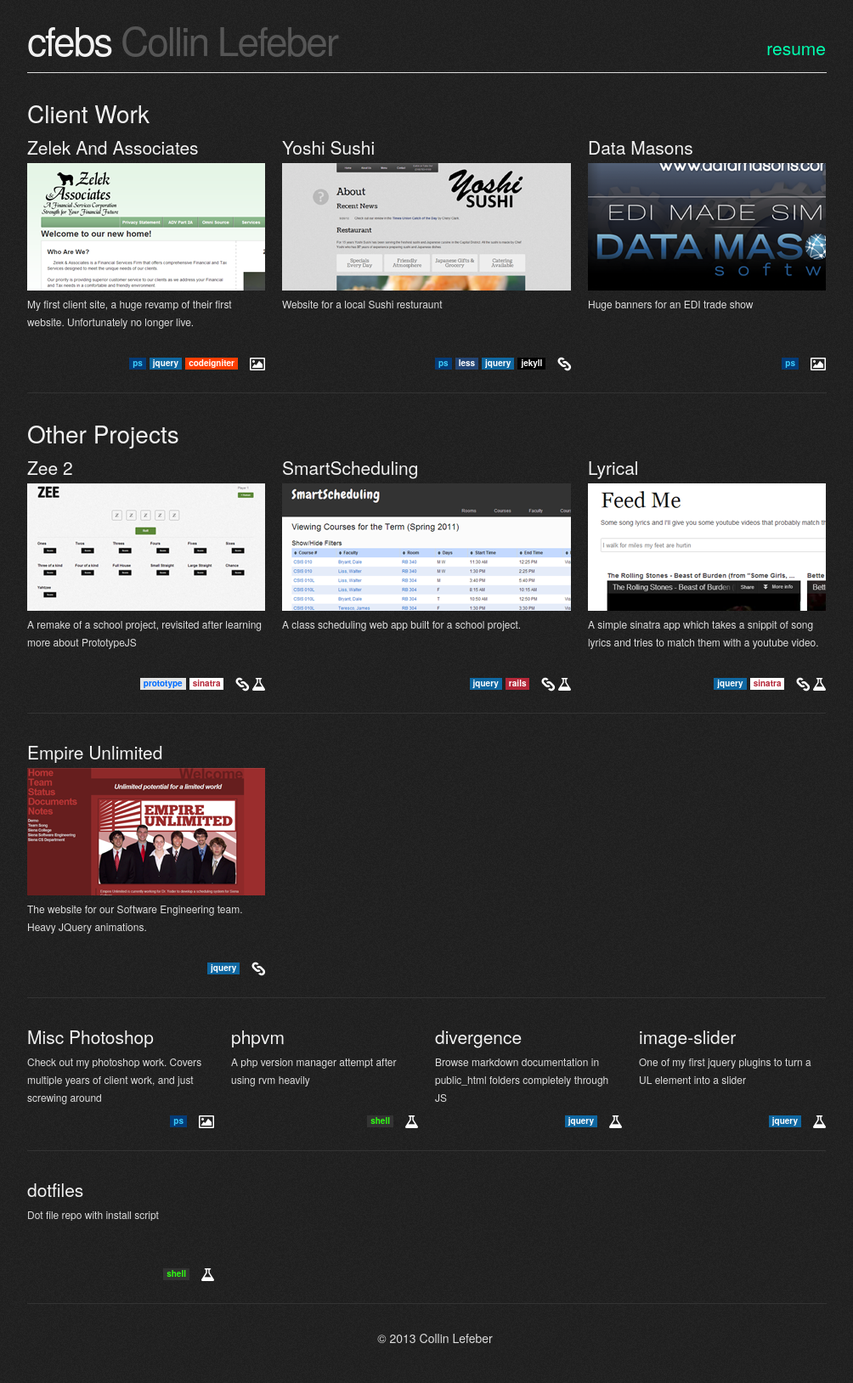
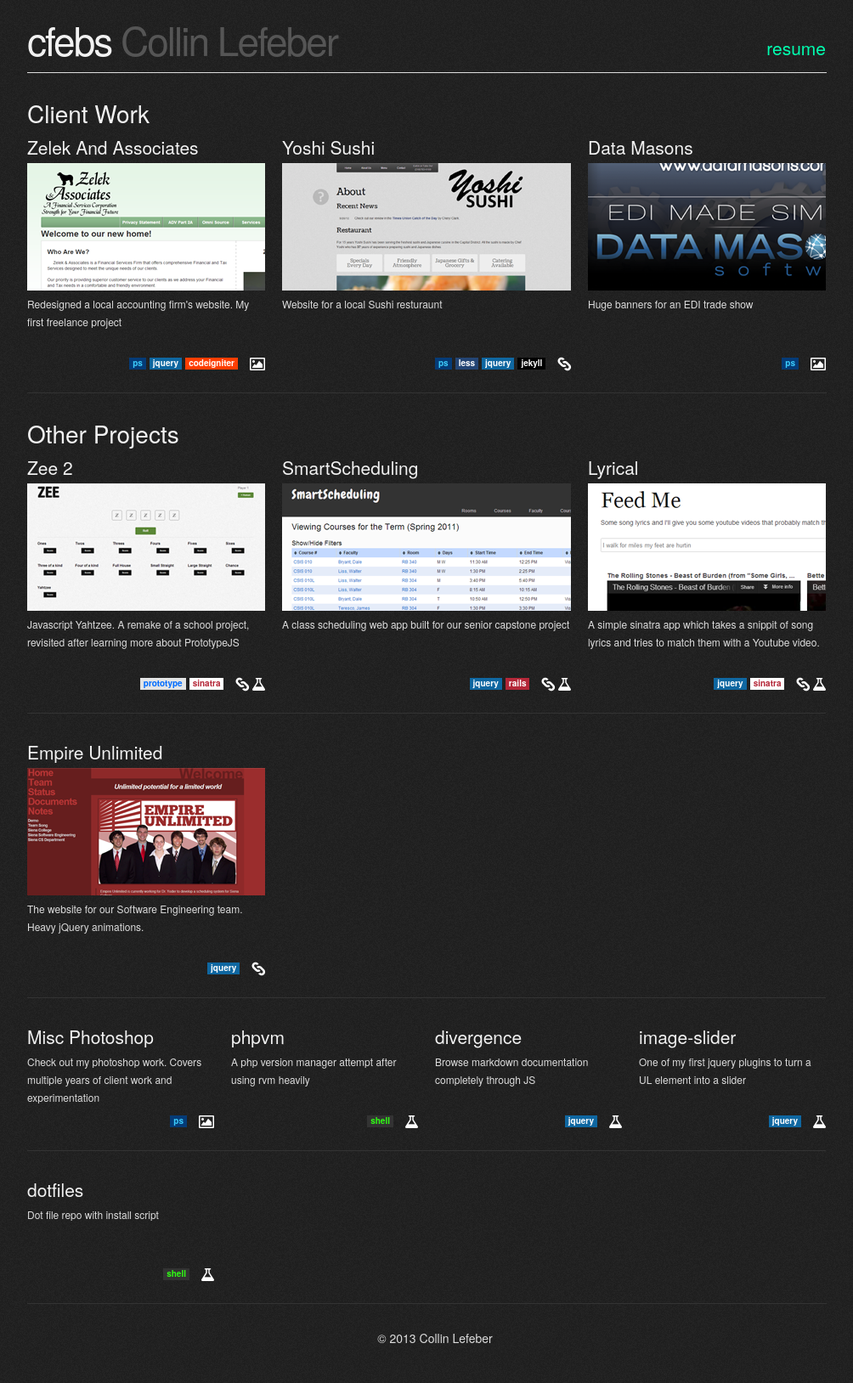
Before and after one commit to cfebs/cfebs.github.com, a Jekyll site: the page built from index.html, in a window 1280 px wide. Shown: the whole page at 85% size, without its empty margins (128-1132 px from the left). Built offline with Jekyll 4.4.1, drawn with Linux system fonts in a browser that asks for light colours; nearby versions of some CDN libraries.

Commit message:
cleaning up experience/index

```diff
--- a/index.html
+++ b/index.html
@@ -22,7 +22,7 @@
             <h4>Zelek And Associates</h4>
             <img src="static/images/ss/zelsmall.png">
             <p>
-                My first client site, a huge revamp of their first website. Unfortunately no longer live.
+                Redesigned a local accounting firm's website. My first freelance project
             </p>
             <div class="links">
                 <a href="http://imgur.com/a/hfcz1" title="screenshots"><i class="icon-picture"></i></a>
@@ -64,7 +64,7 @@
             <h4>Zee 2</h4>
             <img src="static/images/ss/zeesmall.png">
             <p>
-                A remake of a school project, revisited after learning more about PrototypeJS
+                Javascript Yahtzee. A remake of a school project, revisited after learning more about PrototypeJS
             </p>
             <div class="links">
                 <a href="//zee2.heroku.com" title="website"><i class="icon-link"></i></a>
@@ -76,7 +76,7 @@
             <h4>SmartScheduling</h4>
             <img src="static/images/ss/smartsmall.png">
             <p>
-                A class scheduling web app built for a school project.
+                A class scheduling web app built for our senior capstone project
             </p>
             <div class="links">
                 <a href="//smartscheduling.heroku.com" title="website"><i class="icon-link"></i></a>
@@ -88,7 +88,7 @@
             <h4>Lyrical</h4>
             <img src="static/images/ss/lyricsmall.png">
             <p>
-                A simple sinatra app which takes a snippit of song lyrics and tries to match them with a youtube video.
+                A simple sinatra app which takes a snippit of song lyrics and tries to match them with a Youtube video.
             </p>
             <div class="links">
                 <a href="//lyrictube.heroku.com" title="website"><i class="icon-link"></i></a>
@@ -103,7 +103,7 @@
             <h4>Empire Unlimited</h4>
             <img src="static/images/ss/empiresmall.png">
             <p>
-                The website for our Software Engineering team. Heavy JQuery animations.
+                The website for our Software Engineering team. Heavy jQuery animations.
             </p>
             <div class="links">
                 <a href="http://oraserv.cs.siena.edu/~perm_empire/" title="website"><i class="icon-link"></i></a>
@@ -116,7 +116,7 @@
         <div class="four columns alpha">
             <h4>Misc Photoshop</h4>
             <p>
-                Check out my photoshop work. Covers multiple years of client work, and just screwing around
+                Check out my photoshop work. Covers multiple years of client work and experimentation
             </p>
             <div class="links">
                 <a href="http://imgur.com/a/wPGZK" title="screenshots"><i class="icon-picture"></i></a>
@@ -136,7 +136,7 @@
         <div class="four columns">
             <h4>divergence</h4>
             <p>
-                Browse markdown documentation in public_html folders completely through JS
+                Browse markdown documentation completely through JS
             </p>
             <div class="links">
                 <a href="//github.com/cfebs/divergence" title="source"><i class="icon-beaker"></i></a>
```
Also changed, not shown: _includes/resume/back.md (+2 -2 lines), _includes/resume/experience.md (+4 -3 lines), _includes/resume/front.md (+3 -3 lines).
